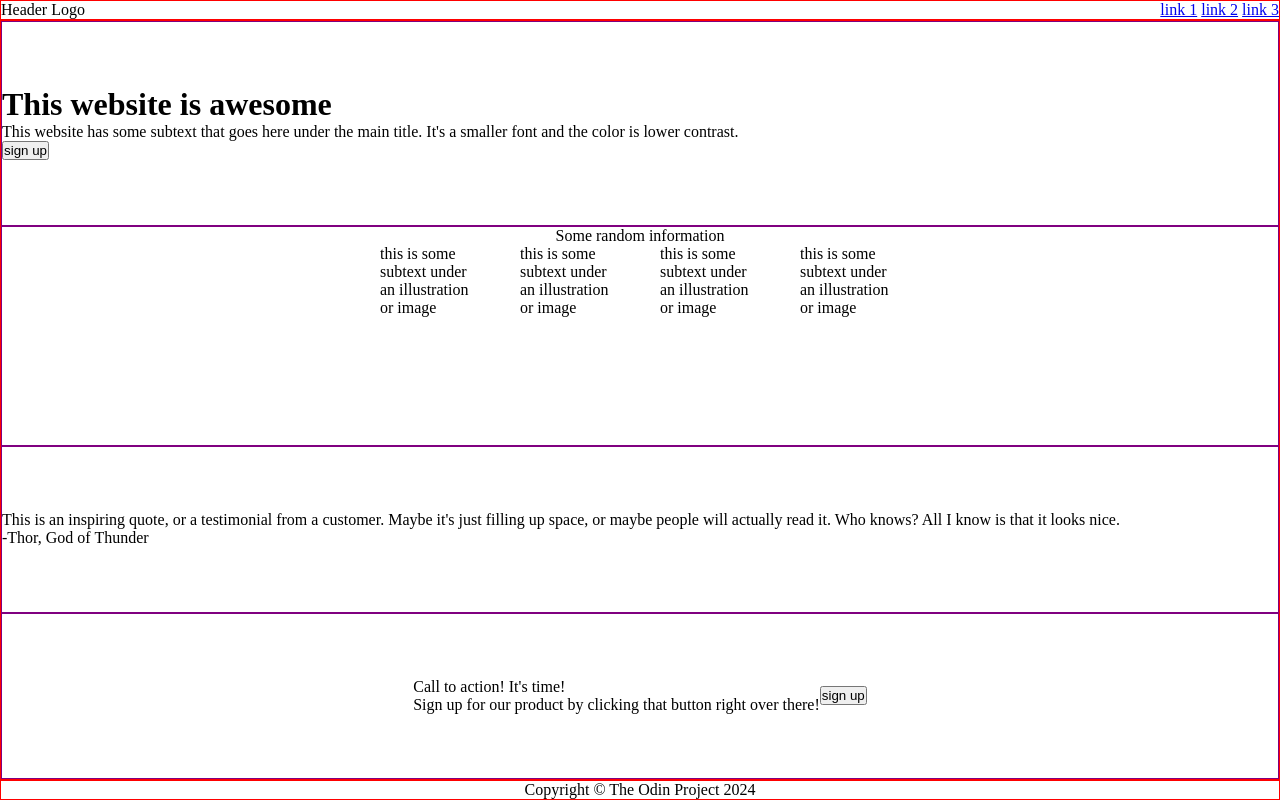
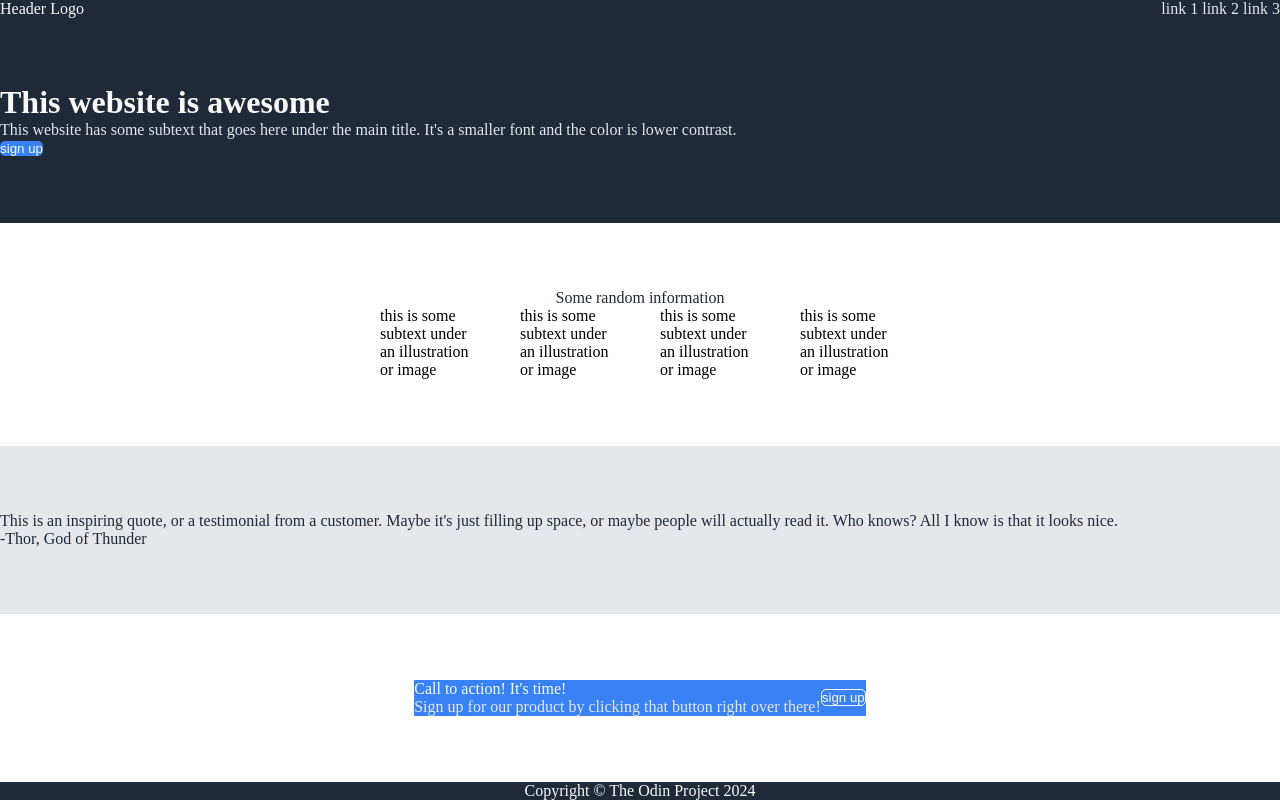
Before and after one commit to sweetnightkitty/odin-landing-page, a plain HTML site: page index.html in a window 1280 px wide. Drawn offline with Linux system fonts and the light colour scheme.

Commit message:
Add branding colors as custom properties and update colors of entire landing page

```diff
--- a/index.html
+++ b/index.html
@@ -21,14 +21,14 @@
         <div class="hero">
             <div class="hero-content">
                 <h1>This website is awesome</h1>
-                <p>This website has some subtext that goes here under the main title. It's a smaller font and the color is lower contrast.</p>
+                <div class="hero-text">This website has some subtext that goes here under the main title. It's a smaller font and the color is lower contrast.</div>
                 <button>sign up</button>
             </div>
             <div class="hero-img"></div>
         </div>
 
         <div class="container-one">
-            <div info-title>Some random information</div>
+            <div class="info-title">Some random information</div>
 
             <div class="wrapper">
                 <div class="info">
@@ -63,7 +63,7 @@
                     <div class="cta-title">Call to action! It's time!</div>
                     <div class="cta-text">Sign up for our product by clicking that button right over there!</div>
                 </div>
-                <button>sign up</button>
+                <button class="cta-btn">sign up</button>
             </div>
         </div>
     </div>
--- a/styles.css
+++ b/styles.css
@@ -1,7 +1,40 @@
 * {
     margin: 0;
     padding: 0;
+    --brand-colors-dark-blue: #1F2937;
+    --brand-colors-bright-blue: #3882F6;
+    --brand-colors-grey: #E5E7EB;
+    --brand-colors-cream: #F9FAF8;
 }
+
+
+/* Branding-Backgrounds */
+.header, .hero, .footer {
+    background-color: var(--brand-colors-dark-blue, navy);
+}
+
+.cta, button {
+    background-color: var(--brand-colors-bright-blue, blue);
+}
+
+/* Branding-Fonts*/
+.header-logo, h1, .cta-title, .footer, button {
+    color: var(--brand-colors-cream, white);
+}
+
+.hero-text, a, .cta-text {
+    color: var(--brand-colors-grey, gray);
+}
+
+.info-title, .quote, .author {
+    color: var(--brand-colors-dark-blue, navy);
+}
+
+/*Branding-cta btn border*/
+.cta-btn {
+    border: 1px solid var(--brand-colors-cream, white);
+}
+
 
 html {
     height: 100%;
@@ -18,11 +51,7 @@ body {
     justify-content: space-between;
 }
 
-.hero {
-    display: flex;
-    align-items: center;
-    flex: 1;
-}
+
 
 .content {
     display: flex;
@@ -31,10 +60,17 @@ body {
 
 }
 
+.hero {
+    display: flex;
+    align-items: center;
+    flex: 1;
+}
+
 .container-one {
     display: flex;
     flex-direction: column;
     align-items: center;
+    justify-content: center;
     flex: 1;
 }
 
@@ -44,6 +80,7 @@ body {
     gap: 40px;
 }
 
+
 .info {
     max-width: 100px;
 }
@@ -52,7 +89,9 @@ body {
     display: flex;
     align-items: center;
     flex: 1;
+    background-color: var(--brand-colors-grey, gray);
 }
+
 
 .container-three {
     display: flex;
@@ -67,16 +106,23 @@ body {
     justify-content: space-between;
 }
 
+
 .footer {
     display: flex;
     justify-content: center;
     align-items: center;
 }
 
-body>div {
-    border: 1px solid red;
+
+a {
+    text-decoration: none;
 }
 
-.content>div {
-    border: 1px solid purple;
+a:hover {
+    font-weight: bold;
 }
+
+button {
+    border: 0;
+    border-radius: 5px;
+}
```
